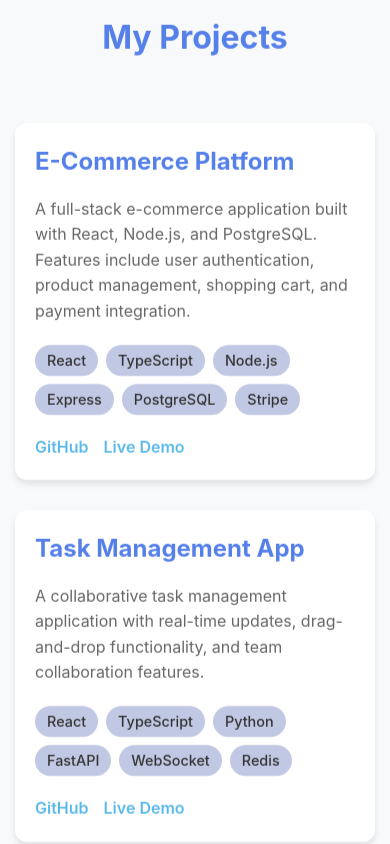
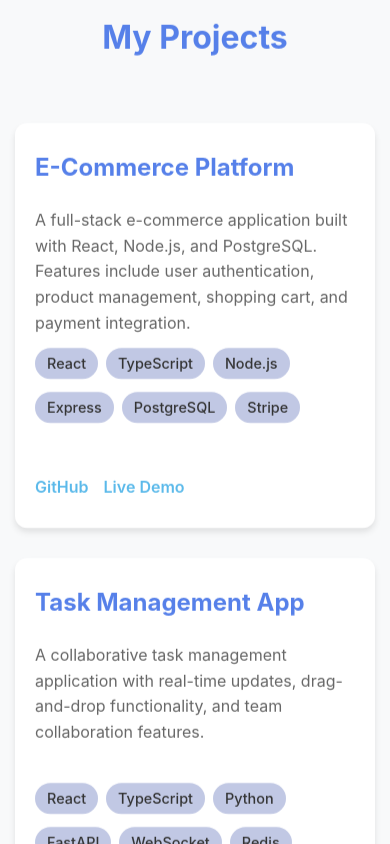
Before and after one commit to VisedFeline121/portfolio_site, a React (Vite) app in the folder portfolio-app/: page / in a window 390 px wide. Shown: the part 2600-3444 px from the top of the page. Built offline with nearby package versions, Linux system fonts and the light colour scheme; no server answers.

Commit message:
added skill tags tooltips and improved project card's layout

```diff
--- a/portfolio-app/src/App.css
+++ b/portfolio-app/src/App.css
@@ -326,6 +326,9 @@
     padding: 30px;
     box-shadow: 0 4px 6px rgba(0, 0, 0, 0.1);
     transition: all 0.3s ease;
+    display: flex;
+    flex-direction: column;
+    height: 100%;
 }
 
 .project-card:hover {
@@ -337,19 +340,30 @@
     font-size: 1.5rem;
     margin-bottom: 15px;
     color: var(--primary-blue);
+    height: 50px;
+    display: flex;
+    align-items: center;
+}
+
+.project-content {
+    display: flex;
+    flex-direction: column;
+    height: 100%;
 }
 
 .project-description {
     color: var(--text-gray);
     margin-bottom: 20px;
     line-height: 1.6;
+    height: 120px;
 }
 
 .project-technologies {
     display: flex;
     flex-wrap: wrap;
     gap: 8px;
-    margin-bottom: 20px;
+    margin-bottom: 40px;
+    height: 80px;
 }
 
 .tech-tag {
@@ -364,6 +378,12 @@
 .project-links {
     display: flex;
     gap: 15px;
+    height: 40px;
+    align-items: center;
+}
+
+.project-spacer {
+    flex-grow: 1;
 }
 
 .project-link {
@@ -658,5 +678,8 @@
 
     .project-card {
         padding: 20px;
+        display: flex;
+        flex-direction: column;
+        height: 100%;
     }
 }
--- a/portfolio-app/src/components/sections/Projects/Projects.tsx
+++ b/portfolio-app/src/components/sections/Projects/Projects.tsx
@@ -2,6 +2,7 @@
 import { projects } from "../../../data/projects";
 import { useIntersectionObserver } from "../../../hooks/useIntersectionObserver";
 import { Container } from "../../layout/Container";
+import TechTag from "../../ui/TechTag";
 
 const Projects: React.FC = () => {
     const { isVisible, elementRef } = useIntersectionObserver();
@@ -28,11 +29,14 @@
                                 </p>
                                 <div className="project-technologies">
                                     {project.technologies.map((tech) => (
-                                        <span key={tech} className="tech-tag">
-                                            {tech}
-                                        </span>
+                                        <TechTag
+                                            key={tech}
+                                            name={tech}
+                                            projectUsage={project.technologyUsage[tech]}
+                                        />
                                     ))}
                                 </div>
+                                <div className="project-spacer"></div>
                                 <div className="project-links">
                                     <a
                                         href={project.githubUrl}
--- /dev/null
+++ b/portfolio-app/src/components/ui/TechTag.css
@@ -0,0 +1,146 @@
+/* Tech Tag Container */
+.tech-tag-container {
+    position: relative;
+    display: inline-block;
+}
+
+/* Tech Tag Base Styles */
+.tech-tag {
+    background-color: var(--light-lavender);
+    color: var(--dark-gray);
+    padding: 4px 12px;
+    border-radius: 20px;
+    font-size: 0.9rem;
+    font-weight: 500;
+    cursor: pointer;
+    transition: all 0.3s ease;
+    display: inline-block;
+    border: none;
+    outline: none;
+}
+
+.tech-tag:hover,
+.tech-tag:focus {
+    background-color: var(--vibrant-blue);
+    color: var(--white);
+    transform: translateY(-1px);
+    box-shadow: 0 2px 8px rgba(90, 185, 234, 0.3);
+}
+
+/* Tooltip Styles */
+.tech-tooltip {
+    position: absolute;
+    bottom: 100%;
+    left: 50%;
+    transform: translateX(-50%);
+    background-color: var(--white);
+    border: 1px solid var(--light-lavender);
+    border-radius: 8px;
+    padding: 12px;
+    box-shadow: 0 4px 12px rgba(0, 0, 0, 0.15);
+    z-index: 1000;
+    min-width: 250px;
+    max-width: 300px;
+    margin-bottom: 8px;
+    animation: tooltipFadeIn 0.2s ease-out;
+}
+
+/* Tooltip Arrow */
+.tech-tooltip::after {
+    content: "";
+    position: absolute;
+    top: 100%;
+    left: 50%;
+    transform: translateX(-50%);
+    border: 6px solid transparent;
+    border-top-color: var(--white);
+    filter: drop-shadow(0 2px 2px rgba(0, 0, 0, 0.1));
+}
+
+/* Tooltip Header */
+.tooltip-header h4 {
+    margin: 0 0 8px 0;
+    color: var(--primary-blue);
+    font-size: 1rem;
+    font-weight: 600;
+}
+
+/* Tooltip Content */
+.tooltip-content {
+    font-size: 0.85rem;
+    line-height: 1.4;
+}
+
+.tooltip-description {
+    margin: 0 0 8px 0;
+    color: var(--text-gray);
+}
+
+.tooltip-usage {
+    margin: 0;
+    color: var(--dark-gray);
+}
+
+.tooltip-usage strong {
+    color: var(--primary-blue);
+}
+
+/* Tooltip Animation */
+@keyframes tooltipFadeIn {
+    from {
+        opacity: 0;
+        transform: translateX(-50%) translateY(4px);
+    }
+    to {
+        opacity: 1;
+        transform: translateX(-50%) translateY(0);
+    }
+}
+
+/* Mobile Responsive */
+@media (max-width: 768px) {
+    .tech-tooltip {
+        position: fixed;
+        bottom: auto;
+        top: 50%;
+        left: 50%;
+        transform: translate(-50%, -50%);
+        min-width: 280px;
+        max-width: 90vw;
+        margin: 0;
+        z-index: 1001;
+    }
+
+    .tech-tooltip::after {
+        display: none;
+    }
+
+    /* Add backdrop for mobile */
+    .tech-tooltip::before {
+        content: "";
+        position: fixed;
+        top: 0;
+        left: 0;
+        right: 0;
+        bottom: 0;
+        background-color: rgba(0, 0, 0, 0.5);
+        z-index: -1;
+    }
+}
+
+/* Accessibility */
+@media (prefers-reduced-motion: reduce) {
+    .tech-tooltip {
+        animation: none;
+    }
+
+    .tech-tag {
+        transition: none;
+    }
+}
+
+/* Focus styles for keyboard navigation */
+.tech-tag:focus-visible {
+    outline: 2px solid var(--vibrant-blue);
+    outline-offset: 2px;
+}
--- /dev/null
+++ b/portfolio-app/src/components/ui/TechTag.tsx
@@ -0,0 +1,48 @@
+import React, { useState } from "react";
+import "./TechTag.css";
+
+interface TechTagProps {
+    name: string;
+    projectUsage?: string;
+}
+
+const TechTag: React.FC<TechTagProps> = ({ name, projectUsage }) => {
+    const [showTooltip, setShowTooltip] = useState(false);
+
+    // Only show tooltip if we have project-specific usage
+    if (!projectUsage) {
+        return <span className="tech-tag">{name}</span>;
+    }
+
+    return (
+        <div className="tech-tag-container">
+            <span
+                className="tech-tag"
+                onMouseEnter={() => setShowTooltip(true)}
+                onMouseLeave={() => setShowTooltip(false)}
+                onFocus={() => setShowTooltip(true)}
+                onBlur={() => setShowTooltip(false)}
+                tabIndex={0}
+                role="button"
+                aria-label={`${name} - ${projectUsage}`}
+            >
+                {name}
+            </span>
+
+            {showTooltip && (
+                <div className="tech-tooltip" role="tooltip">
+                    <div className="tooltip-header">
+                        <h4>{name}</h4>
+                    </div>
+                    <div className="tooltip-content">
+                        <p className="tooltip-usage">
+                            <strong>Used for:</strong> {projectUsage}
+                        </p>
+                    </div>
+                </div>
+            )}
+        </div>
+    );
+};
+
+export default TechTag;
--- a/portfolio-app/src/data/projects.ts
+++ b/portfolio-app/src/data/projects.ts
@@ -14,6 +14,18 @@
             "PostgreSQL",
             "Stripe",
         ],
+        technologyUsage: {
+            React: "Frontend UI with product catalog, shopping cart, and user dashboard components",
+            TypeScript:
+                "Type safety for API responses, user data, and product interfaces",
+            "Node.js":
+                "Backend server handling user authentication and product management",
+            Express:
+                "RESTful API endpoints for products, users, and order processing",
+            PostgreSQL:
+                "Database storing user accounts, product inventory, and order history",
+            Stripe: "Secure payment processing for checkout and subscription management",
+        },
         githubUrl: "https://github.com/yourusername/ecommerce-platform",
         liveUrl: "https://ecommerce-demo.com",
     },
@@ -30,6 +42,17 @@
             "WebSocket",
             "Redis",
         ],
+        technologyUsage: {
+            React: "Interactive task boards with drag-and-drop functionality and real-time updates",
+            TypeScript:
+                "Type definitions for task objects, user permissions, and API contracts",
+            Python: "Backend logic for task processing and team collaboration features",
+            FastAPI:
+                "High-performance API with automatic documentation for task CRUD operations",
+            WebSocket:
+                "Real-time task updates and live collaboration between team members",
+            Redis: "Caching frequently accessed task data and managing user sessions",
+        },
         githubUrl: "https://github.com/yourusername/task-manager",
         liveUrl: "https://task-manager-demo.com",
     },
@@ -45,6 +68,17 @@
             "Chart.js",
             "CSS Grid",
         ],
+        technologyUsage: {
+            React: "Weather dashboard UI with location search and forecast display components",
+            TypeScript:
+                "Type safety for weather data structures and API responses",
+            "OpenWeather API":
+                "Real-time weather data and 7-day forecast information",
+            "Chart.js":
+                "Interactive charts displaying temperature trends and weather patterns",
+            "CSS Grid":
+                "Responsive layout for weather cards and dashboard organization",
+        },
         githubUrl: "https://github.com/yourusername/weather-dashboard",
         liveUrl: "https://weather-dashboard-demo.com",
     },
```
Also changed, not shown: portfolio-app/src/types/index.ts (+7 -0 lines).
